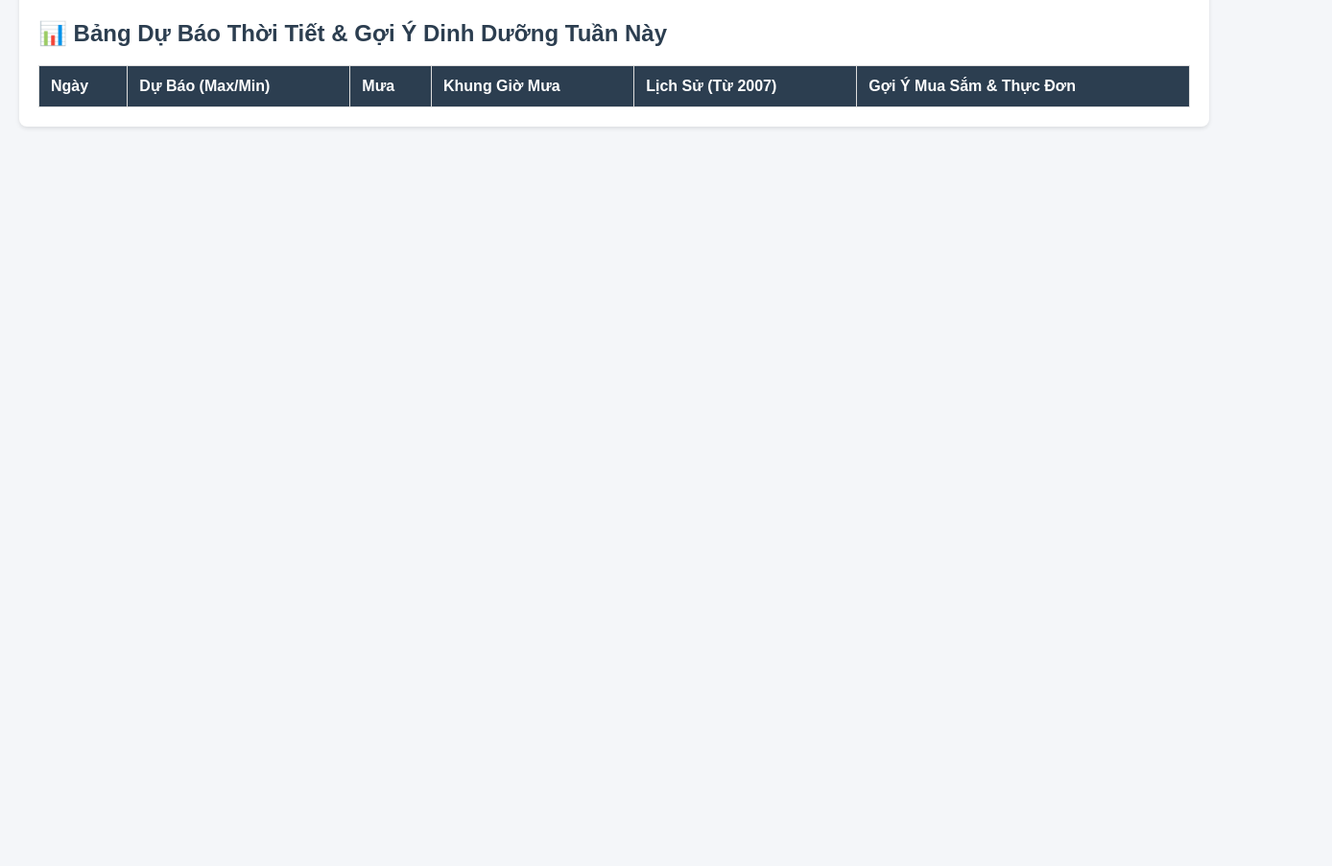
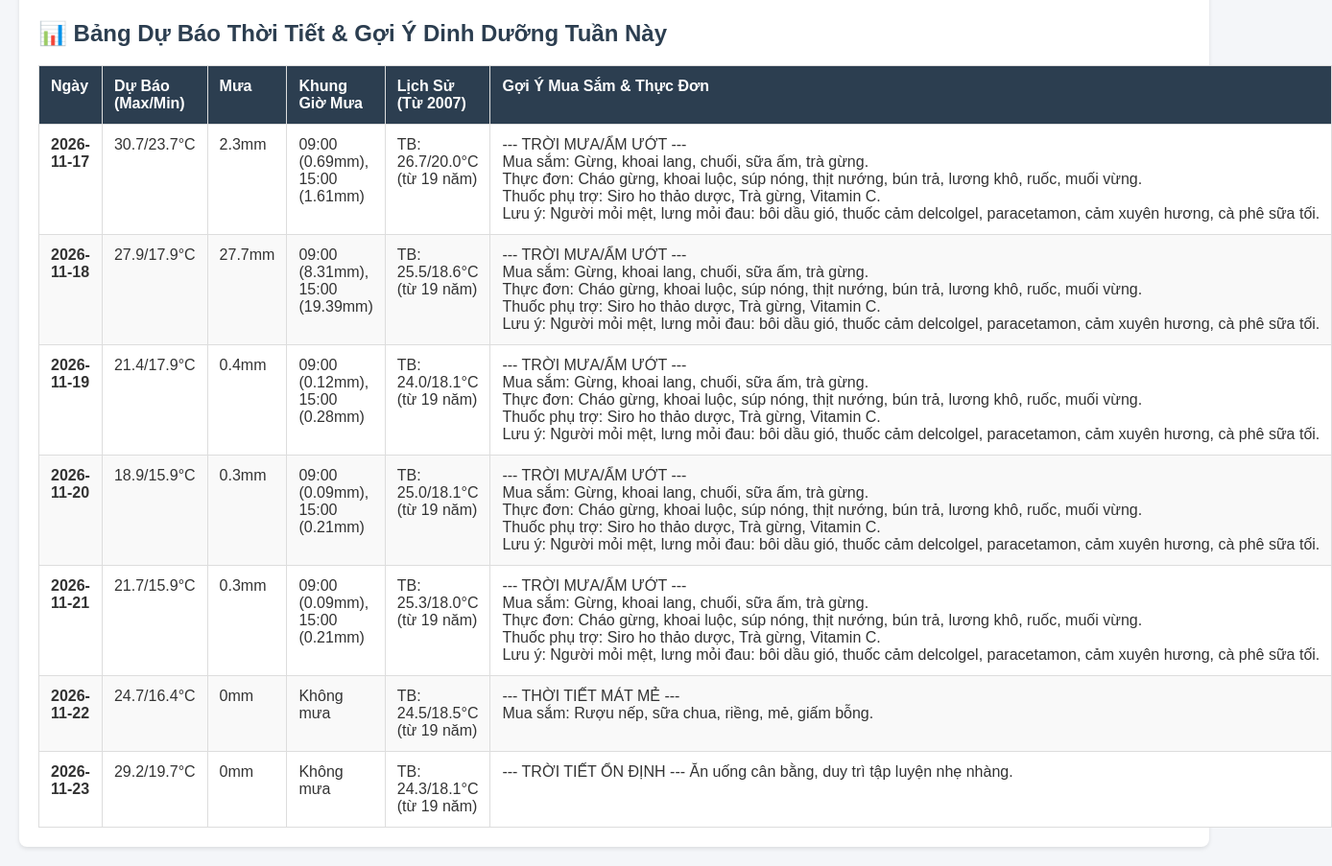
Before and after one commit to namnguyen7133-png/THUCDONHANGNGAY, a plain HTML site: page index.html in a window 1280 px wide. Shown: the part 440-1343 px from the top of the page at 96% size, 1388 px wide, since content can reach past the window. Before the commit the page ends 800 px from the top, so only its background shows below. Drawn offline with Linux system fonts and the light colour scheme.

Commit message:
Auto update weather [skip ci]

```diff
--- a/index.html
+++ b/index.html
@@ -54,6 +54,90 @@
             </thead>
             <tbody>
 
+        <tr>
+            <td><b>2026-11-17</b></td>
+            <td>30.7/23.7°C</td>
+            <td>2.3mm</td>
+            <td>09:00 (0.69mm), 15:00 (1.61mm)</td>
+            <td>TB: 26.7/20.0°C (từ 19 năm)</td>
+            <td><pre style="font-family:inherit; margin:0;">--- TRỜI MƯA/ẨM ƯỚT ---
+Mua sắm: Gừng, khoai lang, chuối, sữa ấm, trà gừng.
+Thực đơn: Cháo gừng, khoai luộc, súp nóng, thịt nướng, bún trả, lương khô, ruốc, muối vừng.
+Thuốc phụ trợ: Siro ho thảo dược, Trà gừng, Vitamin C.
+Lưu ý: Người mỏi mệt, lưng mỏi đau: bôi dầu gió, thuốc cảm delcolgel, paracetamon, cảm xuyên hương, cà phê sữa tối.</pre></td>
+        </tr>
+
+        <tr>
+            <td><b>2026-11-18</b></td>
+            <td>27.9/17.9°C</td>
+            <td>27.7mm</td>
+            <td>09:00 (8.31mm), 15:00 (19.39mm)</td>
+            <td>TB: 25.5/18.6°C (từ 19 năm)</td>
+            <td><pre style="font-family:inherit; margin:0;">--- TRỜI MƯA/ẨM ƯỚT ---
+Mua sắm: Gừng, khoai lang, chuối, sữa ấm, trà gừng.
+Thực đơn: Cháo gừng, khoai luộc, súp nóng, thịt nướng, bún trả, lương khô, ruốc, muối vừng.
+Thuốc phụ trợ: Siro ho thảo dược, Trà gừng, Vitamin C.
+Lưu ý: Người mỏi mệt, lưng mỏi đau: bôi dầu gió, thuốc cảm delcolgel, paracetamon, cảm xuyên hương, cà phê sữa tối.</pre></td>
+        </tr>
+
+        <tr>
+            <td><b>2026-11-19</b></td>
+            <td>21.4/17.9°C</td>
+            <td>0.4mm</td>
+            <td>09:00 (0.12mm), 15:00 (0.28mm)</td>
+            <td>TB: 24.0/18.1°C (từ 19 năm)</td>
+            <td><pre style="font-family:inherit; margin:0;">--- TRỜI MƯA/ẨM ƯỚT ---
+Mua sắm: Gừng, khoai lang, chuối, sữa ấm, trà gừng.
+Thực đơn: Cháo gừng, khoai luộc, súp nóng, thịt nướng, bún trả, lương khô, ruốc, muối vừng.
+Thuốc phụ trợ: Siro ho thảo dược, Trà gừng, Vitamin C.
+Lưu ý: Người mỏi mệt, lưng mỏi đau: bôi dầu gió, thuốc cảm delcolgel, paracetamon, cảm xuyên hương, cà phê sữa tối.</pre></td>
+        </tr>
+
+        <tr>
+            <td><b>2026-11-20</b></td>
+            <td>18.9/15.9°C</td>
+            <td>0.3mm</td>
+            <td>09:00 (0.09mm), 15:00 (0.21mm)</td>
+            <td>TB: 25.0/18.1°C (từ 19 năm)</td>
+            <td><pre style="font-family:inherit; margin:0;">--- TRỜI MƯA/ẨM ƯỚT ---
+Mua sắm: Gừng, khoai lang, chuối, sữa ấm, trà gừng.
+Thực đơn: Cháo gừng, khoai luộc, súp nóng, thịt nướng, bún trả, lương khô, ruốc, muối vừng.
+Thuốc phụ trợ: Siro ho thảo dược, Trà gừng, Vitamin C.
+Lưu ý: Người mỏi mệt, lưng mỏi đau: bôi dầu gió, thuốc cảm delcolgel, paracetamon, cảm xuyên hương, cà phê sữa tối.</pre></td>
+        </tr>
+
+        <tr>
+            <td><b>2026-11-21</b></td>
+            <td>21.7/15.9°C</td>
+            <td>0.3mm</td>
+            <td>09:00 (0.09mm), 15:00 (0.21mm)</td>
+            <td>TB: 25.3/18.0°C (từ 19 năm)</td>
+            <td><pre style="font-family:inherit; margin:0;">--- TRỜI MƯA/ẨM ƯỚT ---
+Mua sắm: Gừng, khoai lang, chuối, sữa ấm, trà gừng.
+Thực đơn: Cháo gừng, khoai luộc, súp nóng, thịt nướng, bún trả, lương khô, ruốc, muối vừng.
+Thuốc phụ trợ: Siro ho thảo dược, Trà gừng, Vitamin C.
+Lưu ý: Người mỏi mệt, lưng mỏi đau: bôi dầu gió, thuốc cảm delcolgel, paracetamon, cảm xuyên hương, cà phê sữa tối.</pre></td>
+        </tr>
+
+        <tr>
+            <td><b>2026-11-22</b></td>
+            <td>24.7/16.4°C</td>
+            <td>0mm</td>
+            <td>Không mưa</td>
+            <td>TB: 24.5/18.5°C (từ 19 năm)</td>
+            <td><pre style="font-family:inherit; margin:0;">--- THỜI TIẾT MÁT MẺ ---
+Mua sắm: Rượu nếp, sữa chua, riềng, mẻ, giấm bỗng.</pre></td>
+        </tr>
+
+        <tr>
+            <td><b>2026-11-23</b></td>
+            <td>29.2/19.7°C</td>
+            <td>0mm</td>
+            <td>Không mưa</td>
+            <td>TB: 24.3/18.1°C (từ 19 năm)</td>
+            <td><pre style="font-family:inherit; margin:0;">--- TRỜI TIẾT ỔN ĐỊNH --- Ăn uống cân bằng, duy trì tập luyện nhẹ nhàng.</pre></td>
+        </tr>
+
             </tbody>
         </table>
     </div>
```
